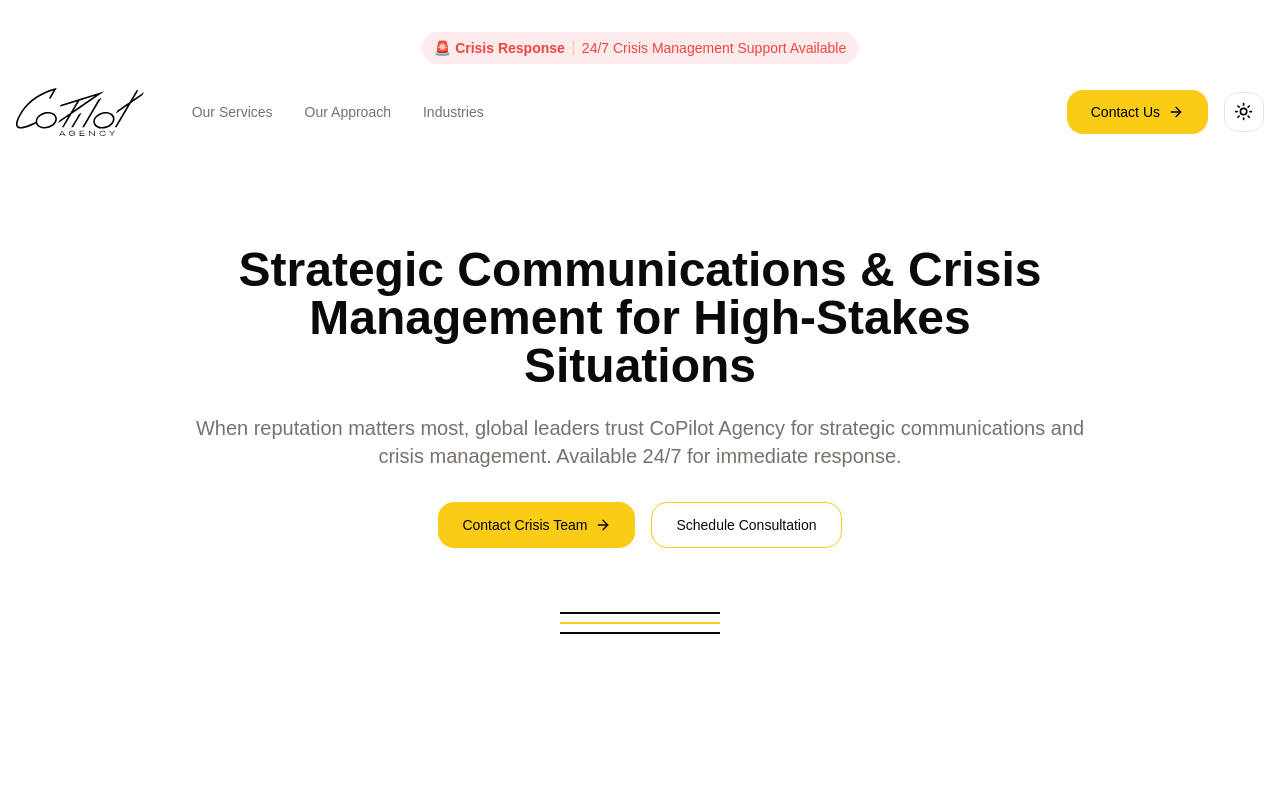
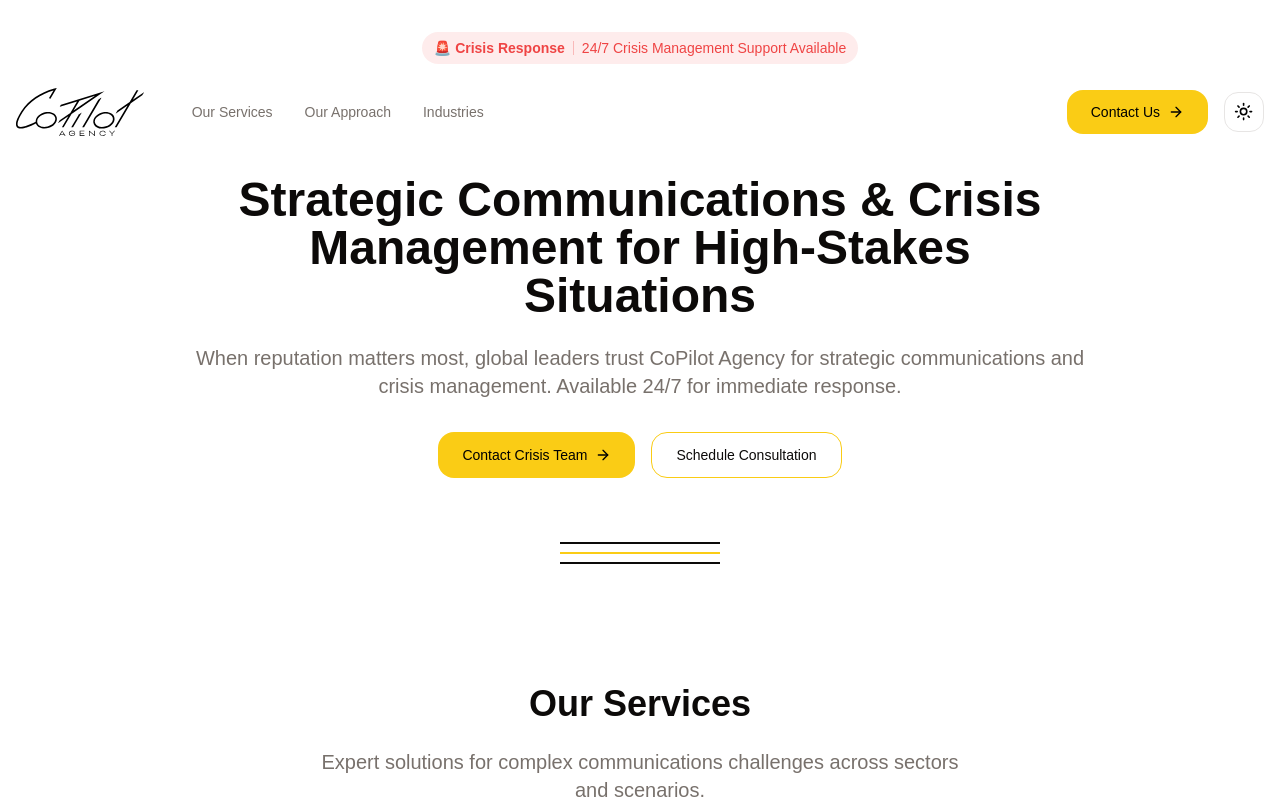
Before and after one commit to chikingsley/ltcopilotagency2, a Next.js app: page / in a window 1280 px wide. Shown: the top 800 px of the page. Built offline with nearby package versions, Linux system fonts and the light colour scheme; a web font is replaced by a local one.

Commit message:
correcting spacing

```diff
--- a/components/containers/1-hero-section/hero-section.tsx
+++ b/components/containers/1-hero-section/hero-section.tsx
@@ -18,9 +18,9 @@
           announcement="🚨 Crisis Response"
         />
       </div>
-      <section className="relative min-h-[calc(100vh-120px)] flex flex-col">
+      <section className="relative flex flex-col">
         <Header />
-        <div className="flex-1 flex flex-col items-center justify-center gap-16">
+        <div className="flex-1 flex flex-col items-center justify-center gap-16 py-10">
           {/* <CenteredSeparator /> */}
           <HeroContent />
           <CenteredSeparator />
```
